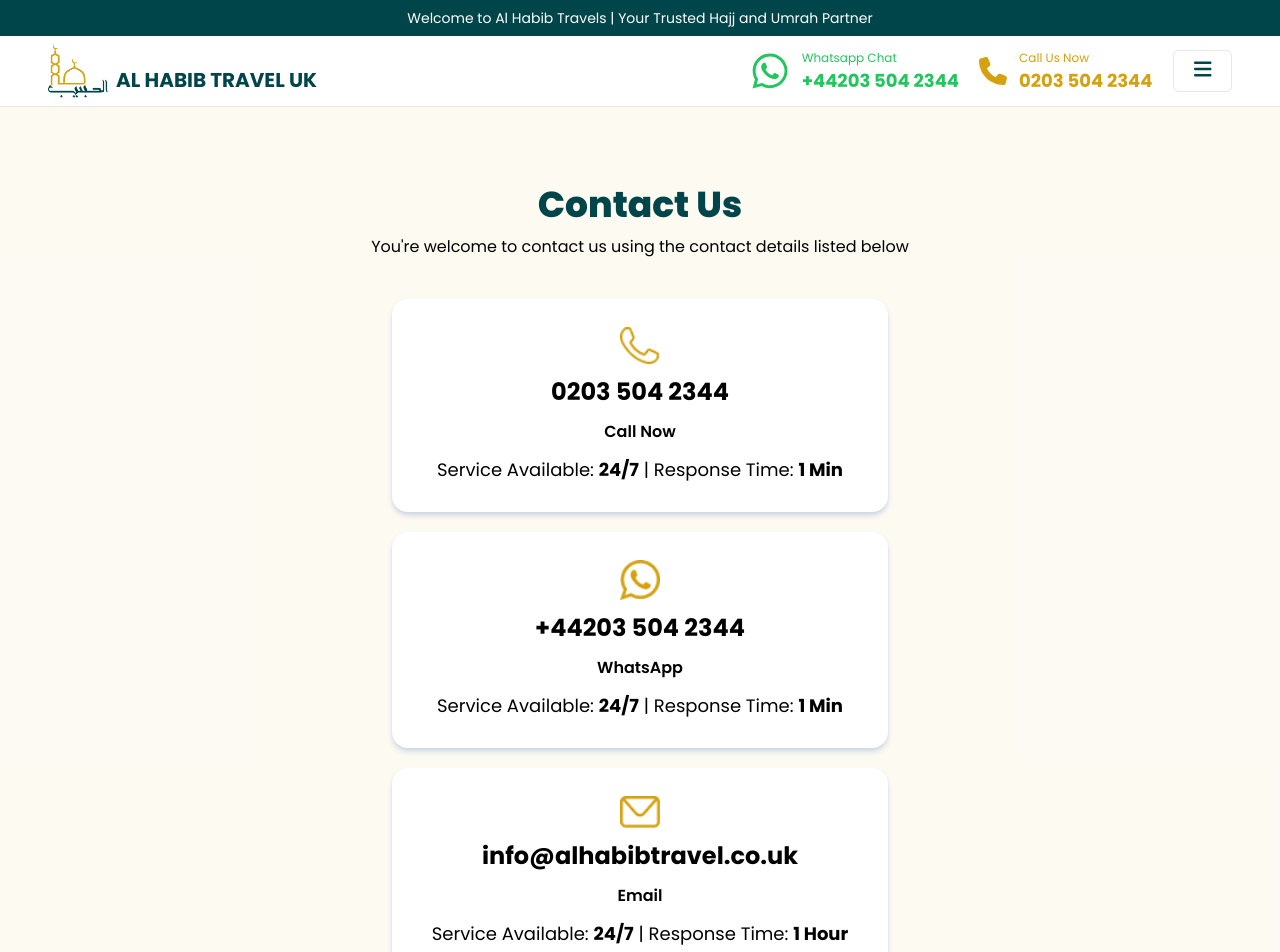
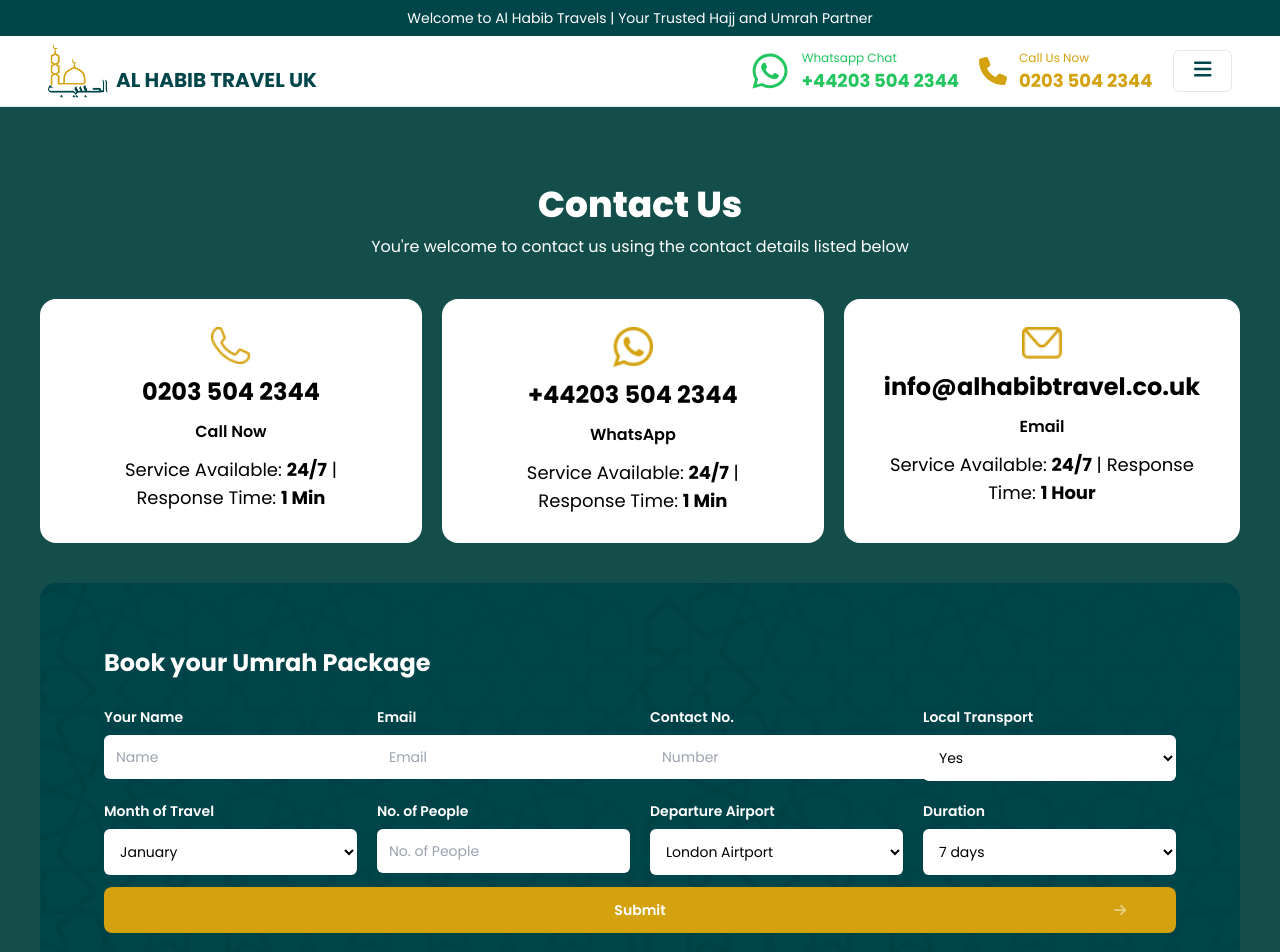
Before and after one commit to msalmankhokhar/al-habib-travels-next-app, a Next.js app: page /contact in a window 1280 px wide. Shown: the top 952 px of the page. Built offline with nearby package versions, Linux system fonts and the light colour scheme.

Commit message:
fixed new query form

```diff
--- /dev/null
+++ b/components/BgOverlay.js
@@ -0,0 +1,13 @@
+import Image from "next/image"
+
+export default function BgOverlay() {
+    return (
+        <Image
+        src={'/img/tomb-overlay.webp'}
+        width={2000}
+        height={2000}
+        alt="background overlay"
+        className="fixed bottom-0 -z-50"
+        />
+    )
+}
--- a/components/ContactCard.js
+++ b/components/ContactCard.js
@@ -17,7 +17,7 @@
   responseTime,
 }) {
   return (
-    <div className="gap-3 bg-white flex flex-col border-box items-center shadow-slate-300 shadow-md py-7 px-3 xs:px-7 sm:px-10 rounded-2xl">
+    <div className="gap-3 bg-white flex flex-col border-box items-center py-7 px-3 xs:px-7 sm:px-10 rounded-2xl">
       {/* <FontAwesomeIcon icon={icon} className="brand-yellow text-3xl"/> */}
       <Image src={`/img/icons/${imgName || defaultProps.imgName}`} width={40} height={40} alt="icon"/>
       <h2 className="font-bold text-2xl">{contactNo || defaultProps.contactNo}</h2>
--- a/components/PackageCard.js
+++ b/components/PackageCard.js
@@ -20,7 +20,7 @@
 export default function PackageCard({ title, type, imgSrc, imgSrcCustom, price, rating, makkahHotel, madinahHotel, makkahNights, madinahNights }) {
   const slug = title.replace(/ /g, "-")
   return (
-    <div className="pkgcard border rounded-lg overflow-hidden w-full">
+    <div className="pkgcard border rounded-lg overflow-hidden w-full bg-white">
       <div className="imgHolder relative w-full">
         <Image className="bg-gray-200" layout="fill" objectFit="cover" objectPosition="center" src={ type==="Ramadan" ? '/img/pkgs/ramadan.png' : imgSrcCustom || imgSrc || defaultProps.imgSrc } alt="Package card cover photo" />
         <div className="absolute top-0 right-0 p-2 px-5 w-32 rounded-es-lg text-white flex flex-col bg-teal-800">
--- a/components/QueryFormNew.js
+++ b/components/QueryFormNew.js
@@ -2,8 +2,11 @@
 import { FontAwesomeIcon } from "@fortawesome/react-fontawesome"
 import Image from "next/image"
 import { useState } from "react"
+import 'reactjs-popup/dist/index.css'
+import Popup from "reactjs-popup"
+import { faCheckCircle } from "@fortawesome/free-regular-svg-icons"
 
-export default function QueryFormNew() {
+export default function QueryFormNew(contactPage=false, heading=true) {
 
     const [loading, setLoading] = useState(false)
     const [formSubmitted, setFormSubmitted] = useState(false)
@@ -38,7 +41,18 @@
     }
 
     return (
-        <div className='rounded-2xl overflow-hidden flex flex-col border text-sm'>
+        <>
+        <Popup open={formSubmitted} contentStyle={{borderRadius: '10px'}} modal={true}>
+            <div className="bg-white rounded-lg px-3 sm:px-5 py-10 flex flex-col gap-3">
+                <div className="w-16 h-16 bg-green-500 rounded-full flex items-center justify-center">
+                    <FontAwesomeIcon icon={faCheck} className="text-white font-bold text-2xl"/>
+                </div>
+                <h1 className="text-3xl font-bold text-teal-800 mt-3">Thanks for Contacting us!</h1>
+                <p className="font-semibold brand-yellow text-sm">Your query has been recorded and our team will contact you shortly</p>
+            </div>
+        </Popup>
+        <div className={`rounded-2xl overflow-hidden gap-10 flex flex-col text-sm`}>
+
             {/* <div className="flex flex-wrap bg-white">
                 <div className='flex-1 flex items-center justify-center p-7 border-b'>
                 <span className='font-semibold'>Hotels</span>
@@ -60,32 +74,37 @@
                     </div>
                     </div> */}
             <form onSubmit={handleSubmit} className="bg-pattern-dark p-3 xs:px-5 sm:10 md:p-16">
+                {
+                    heading &&
+                    (<h1 className="font-bold mb-7 text-white text-xl md:text-2xl">Book your Umrah Package</h1>)
+                }
+
                 {/* inputs container */}
 
-                <div className="grid grid-flow-row grid-cols-1 sm:grid-cols-2 md:grid-cols-3 lg:grid-cols-4 gap-3 xs:gap-5">
+                <div className={`grid grid-flow-row gap-3 xs:gap-5 grid-cols-1 sm:grid-cols-2 md:grid-cols-3 lg:grid-cols-4 ${!contactPage ? '' : ""}`}>
 
                     {/* Name */}
                     <div className="flex flex-col gap-2 flex-wrap">
                         <label htmlFor="nameInput" className="text-white font-semibold">Your Name</label>
-                        <input required name="name" placeholder="Name" id="nameInput" type="text" className="text-black rounded-md p-3 outline-none bg-white border-none" />
+                        <input disabled={formSubmitted || loading} required name="name" placeholder="Name" id="nameInput" type="text" className="text-black rounded-md p-3 outline-none bg-white border-none" />
                     </div>
 
                     {/* Email */}
                     <div className="flex flex-col gap-2 flex-wrap">
                         <label htmlFor="nameInput" className="text-white font-semibold">Email</label>
-                        <input required name="email" placeholder="Email" id="emailInput" type="email" className="text-black rounded-md p-3 outline-none bg-white border-none" />
+                        <input disabled={formSubmitted || loading} required name="email" placeholder="Email" id="emailInput" type="email" className="text-black rounded-md p-3 outline-none bg-white border-none" />
                     </div>
 
                     {/* Phone */}
                     <div className="flex flex-col gap-2 flex-wrap">
                         <label htmlFor="phoneInput" className="text-white font-semibold">Contact No.</label>
-                        <input required name="phone" placeholder="Number" id="phoneInput" type="tel" className="text-black rounded-md p-3 outline-none bg-white border-none" />
+                        <input disabled={formSubmitted || loading} required name="phone" placeholder="Number" id="phoneInput" type="tel" className="text-black rounded-md p-3 outline-none bg-white border-none" />
                     </div>
 
                     {/* Transport */}
                     <div className="flex flex-col gap-2 flex-wrap">
                         <label htmlFor="transportInput" className="text-white font-semibold">Local Transport</label>
-                        <select name="transport" placeholder="Yes" id="transportInput" type="text" className="text-black rounded-md p-3 outline-none bg-white border-none" >
+                        <select disabled={formSubmitted || loading} name="transport" placeholder="Yes" id="transportInput" type="text" className="text-black rounded-md p-3 outline-none bg-white border-none" >
                             <option value="Yes" selected>Yes</option>
                             <option value="No">No</option>
                         </select>
@@ -94,7 +113,7 @@
                     {/* Month of Departure */}
                     <div className="flex flex-col gap-2 flex-wrap">
                         <label htmlFor="monthofdepartureInput" className="text-white font-semibold">Month of Travel</label>
-                        <select name="month_of_departure" placeholder="October" id="monthofdepartureInput" type="text" className="text-black rounded-md p-3 outline-none bg-white border-none" >
+                        <select disabled={formSubmitted || loading} name="month_of_departure" placeholder="October" id="monthofdepartureInput" type="text" className="text-black rounded-md p-3 outline-none bg-white border-none" >
                             <option value="January" selected>January</option>
                             <option value="February">February</option>
                             <option value="March">March</option>
@@ -113,13 +132,13 @@
                     {/* Number of Passengers */}
                     <div className="flex flex-col gap-2 flex-wrap">
                         <label htmlFor="noofpeopleInput" className="text-white font-semibold">No. of People</label>
-                        <input name="no_of_people" min={1} max={7} placeholder="No. of People" id="noofpeopleInput" type="number" className="text-black rounded-md p-3 outline-none bg-white border-none" />
+                        <input required disabled={formSubmitted || loading} name="no_of_people" min={1} max={7} placeholder="No. of People" id="noofpeopleInput" type="number" className="text-black rounded-md p-3 outline-none bg-white border-none" />
                     </div>
 
                     {/* Airport */}
                     <div className="flex flex-col gap-2 flex-wrap">
                         <label htmlFor="airportInput" className="text-white font-semibold">Departure Airport</label>
-                        <select placeholder="London Airport" id="airportInput" type="text" className="text-black rounded-md p-3 outline-none bg-white border-none">
+                        <select disabled={formSubmitted || loading} placeholder="London Airport" id="airportInput" type="text" className="text-black rounded-md p-3 outline-none bg-white border-none">
                             <option value="London Airtport" selected>London Airtport</option>
                             <option value="UK Airtport">UK Airtport</option>
                         </select>
@@ -128,7 +147,7 @@
                     {/* Duration */}
                     <div className="flex flex-col gap-2 flex-wrap">
                         <label htmlFor="durationInput" className="text-white font-semibold">Duration</label>
-                        <select placeholder="10 days" id="durationInput" type="text" className="text-black rounded-md p-3 outline-none bg-white border-none">
+                        <select disabled={formSubmitted || loading} placeholder="10 days" id="durationInput" type="text" className="text-black rounded-md p-3 outline-none bg-white border-none">
                             <option value="7" selected>7 days</option>
                             <option value="10">10 days</option>
                             <option value="14">14 days</option>
@@ -142,7 +161,7 @@
         disabled={formSubmitted || loading}
         id="contact-query-form-submit-btn"
         type="submit"
-        className="btn w-full relative m-auto flex gap-3 items-center justify-center bg-brand-yellow hover:bg-amber-500 text-white font-semibold mt-3 xs:min-w-96 transition-colors duration-300 text-sm p-4 rounded-full"
+        className="btn w-full relative m-auto flex gap-3 items-center justify-center bg-brand-yellow hover:bg-amber-500 text-white font-semibold mt-3 xs:min-w-96 transition-colors duration-300 text-sm p-4 rounded-lg"
         >
         <span className="leading-none">
           {formSubmitted ? "Submitted Successfully" : loading ? "Loading.." : "Submit"}
@@ -163,5 +182,6 @@
       </button>
             </form>
         </div>
+    </>
     )
 }
--- a/package.json
+++ b/package.json
@@ -23,7 +23,8 @@
     "nextjs-toploader": "^3.7.15",
     "nodemailer": "^6.9.16",
     "react": "^18",
-    "react-dom": "^18"
+    "react-dom": "^18",
+    "reactjs-popup": "^2.0.6"
   },
   "devDependencies": {
     "eslint": "^8",
--- a/pages/api/query_form.js
+++ b/pages/api/query_form.js
@@ -18,7 +18,7 @@
       const template = readFileSync(templatePath, 'utf-8');
       const htmlContent = ejs.render(template, { name })
 
-      // sending Email
+      // // sending Email
       await mailer.sendMail({
         from: `"Al Habib Travel Ltd." <${process.env.SMTP_USER}>`,
         to: email,
--- a/pages/contact.js
+++ b/pages/contact.js
@@ -32,20 +32,20 @@
       </div>
       <Navbar />
 
-      <main>
-        <div className="py-20 flex flex-col gap-5 w-screen px-3 md:px-5 lg:px-10 bg-[#D4A10F0D]">
+      <main className="mx-auto max-w-screen-2xl">
+        <div className="py-20 flex flex-col gap-5 px-3 md:px-5 lg:px-10 bg-teal-900">
           <div className="flex flex-col gap-3">
-            <h1 id="contact-us-h" className="text-center text-4xl leading-none font-extrabold brand-blue">
+            <h1 id="contact-us-h" className="text-center text-4xl leading-none font-extrabold text-white">
               Contact Us
             </h1>
-            <p className="text-base mb-5 text-center">
+            <p className="text-base mb-5 text-center text-white">
               You{`'`}re welcome to contact us using the contact details listed
               below
             </p>
           </div>
           <div className="flex gap-10 flex-wrap 2xl:gap-28 justify-center">
             {/* contact cards wrapper */}
-            <div className="flex flex-col gap-5">
+            <div className="flex flex-col lg:flex-row gap-5">
               <ContactCard
                 imgName={'phone.png'}
                 contactNo={"0203 504 2344"}
@@ -67,7 +67,9 @@
             </div>
 
             {/* Query / Contact Form */}
-            <QueryFormNew/>
+            <QueryFormNew
+              cols={"grid-cols-2"}
+            />
 
           </div>
         </div>
--- a/pages/madinah-hotels.js
+++ b/pages/madinah-hotels.js
@@ -1,8 +1,10 @@
+import BgOverlay from "@/components/BgOverlay"
 import Footer from "@/components/Footer"
 import Head from "@/components/Head"
 import HolyPlace from "@/components/HolyPlace"
 import HotelRow from "@/components/HotelRow"
 import Navbar from "@/components/Navbar"
+import QueryFormNew from "@/components/QueryFormNew"
 import Rating from "@/components/Rating"
 import QueryForm from "@/components/Sections/QueryForm"
 import { faPhone } from "@fortawesome/free-solid-svg-icons"
@@ -26,8 +28,8 @@
       </div>
       <Navbar />
 
-      <main>
-
+      <main className="bgOverlay">
+        <BgOverlay/>
         <div className="px-3 pt-7">
             <h1 className="text-3xl md:text-4xl mb-5 font-bold brand-blue text-center">Madinah Hotels</h1>
             <div className="flex justify-center rounded-lg gap-4 flex-wrap w-fit mx-auto">
@@ -118,8 +120,9 @@
         </div>
         {/* Holy Places in Madinah end*/}
 
-        <div className="flex items-center justify-center">
-            <QueryForm />
+        <div className="flex flex-col items-center justify-center py-10">
+            <h1 className="sm:text-3xl text-xl font-bold mb-5">Book your Umrah Package</h1>
+            <QueryFormNew />
         </div>
       </main>
 
--- a/pages/makkah-hotels.js
+++ b/pages/makkah-hotels.js
@@ -1,8 +1,10 @@
+import BgOverlay from "@/components/BgOverlay"
 import Footer from "@/components/Footer"
 import Head from "@/components/Head"
 import HolyPlace from "@/components/HolyPlace"
 import HotelRow from "@/components/HotelRow"
 import Navbar from "@/components/Navbar"
+import QueryFormNew from "@/components/QueryFormNew"
 import Rating from "@/components/Rating"
 import QueryForm from "@/components/Sections/QueryForm"
 import { faPhone } from "@fortawesome/free-solid-svg-icons"
@@ -26,8 +28,8 @@
       </div>
       <Navbar />
 
-      <main>
-
+      <main className="bgOverlay">
+        <BgOverlay/>
         <div className="px-3 pt-7">
             <h1 className="text-3xl md:text-4xl mb-5 font-bold brand-blue text-center">Makkah Hotels</h1>
             <div className="flex justify-center rounded-lg gap-4 flex-wrap w-fit mx-auto">
@@ -113,8 +115,9 @@
             </div>
         </div>
         {/* Holy Places in Makkah end*/}
-        <div className="flex items-center justify-center">
-            <QueryForm />
+        <div className="flex flex-col items-center justify-center py-10">
+            <h1 className="sm:text-3xl text-xl font-bold mb-5">Book your Umrah Package</h1>
+            <QueryFormNew />
         </div>
       </main>
 
--- a/styles/globals.css
+++ b/styles/globals.css
@@ -9,6 +9,10 @@
 
 html {
   scroll-behavior: smooth;
+}
+
+.bgOverlay{
+  background-color: #ffffffe2;
 }
 
 .brand-blue{
```
Also changed, not shown: pages/index.js (+5 -3 lines), pages/ramadam-umrah-packages.js (+5 -3 lines), public/img/tomb-overlay.webp (added), 1 other file (tests, documents, lock files or other folders). Lines whose indentation alone changed are shown as unchanged.
